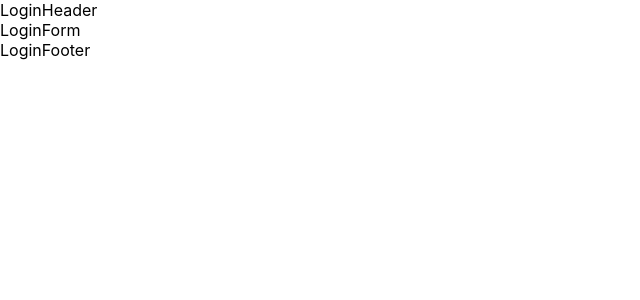
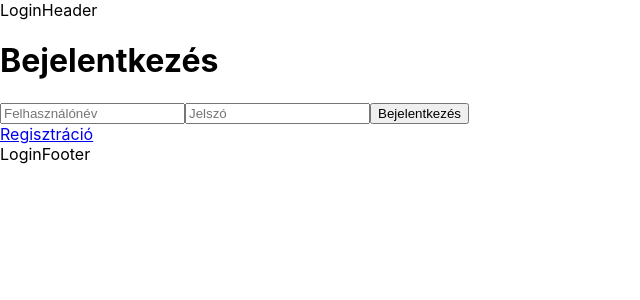
Before and after one commit to Dovavivavi/invoice-manager, a React (Create React App) app in the folder frontend/: page / in a window 1280 px wide. Shown: the top 300 px of the page, without its empty margins (0-640 px from the left). Built offline with nearby package versions, Linux system fonts and the light colour scheme.

Commit message:
implemented a login structure + link

```diff
--- a/frontend/src/components/LoginForm/LoginForm.jsx
+++ b/frontend/src/components/LoginForm/LoginForm.jsx
@@ -1,9 +1,20 @@
 import React from 'react'
+import { Link } from 'react-router-dom'
 import './LoginForm.scss'
 
 function LoginForm() {
   return (
-    <div>LoginForm</div>
+    <div id='login-section'>
+      <h1>Bejelentkezés</h1>
+      <div className='login-container'>
+        <input type='text' placeholder='Felhasználónév'/>
+        <input type='password' placeholder='Jelszó'/>
+        <button>Bejelentkezés</button>
+      </div>
+      <div>
+        <Link to='/registration'>Regisztráció</Link>
+      </div>
+    </div>
   )
 }
 
--- a/frontend/src/components/Registration/Registration.jsx
+++ b/frontend/src/components/Registration/Registration.jsx
@@ -1,5 +1,6 @@
 import React from 'react'
 import './Registration.scss'
+import { Link } from 'react-router-dom'
 
 function Registration() {
   return (
@@ -13,6 +14,9 @@ function Registration() {
           <button>Regisztráció</button>
         </form>
       </div>
+      <div>
+        <Link to='/'>vissza</Link>
+      </div>
     </div>
   )
 }
```
